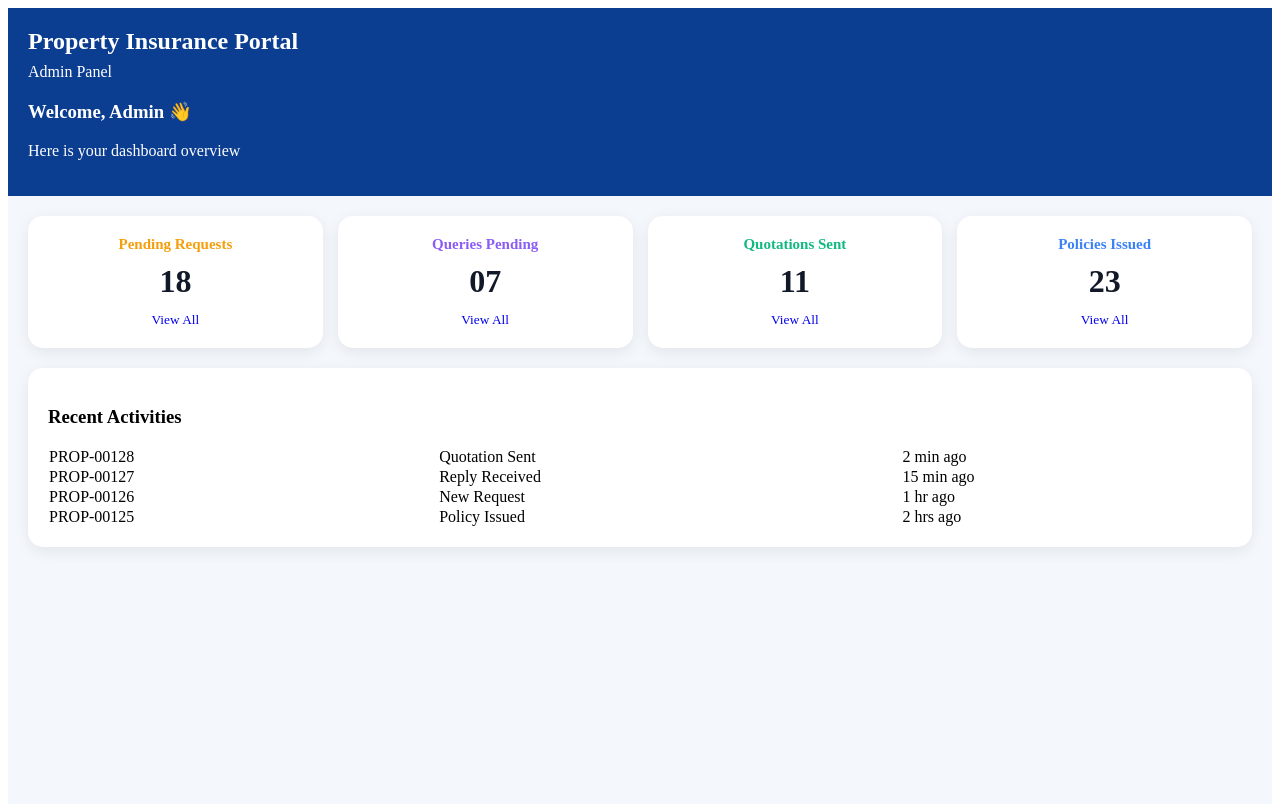
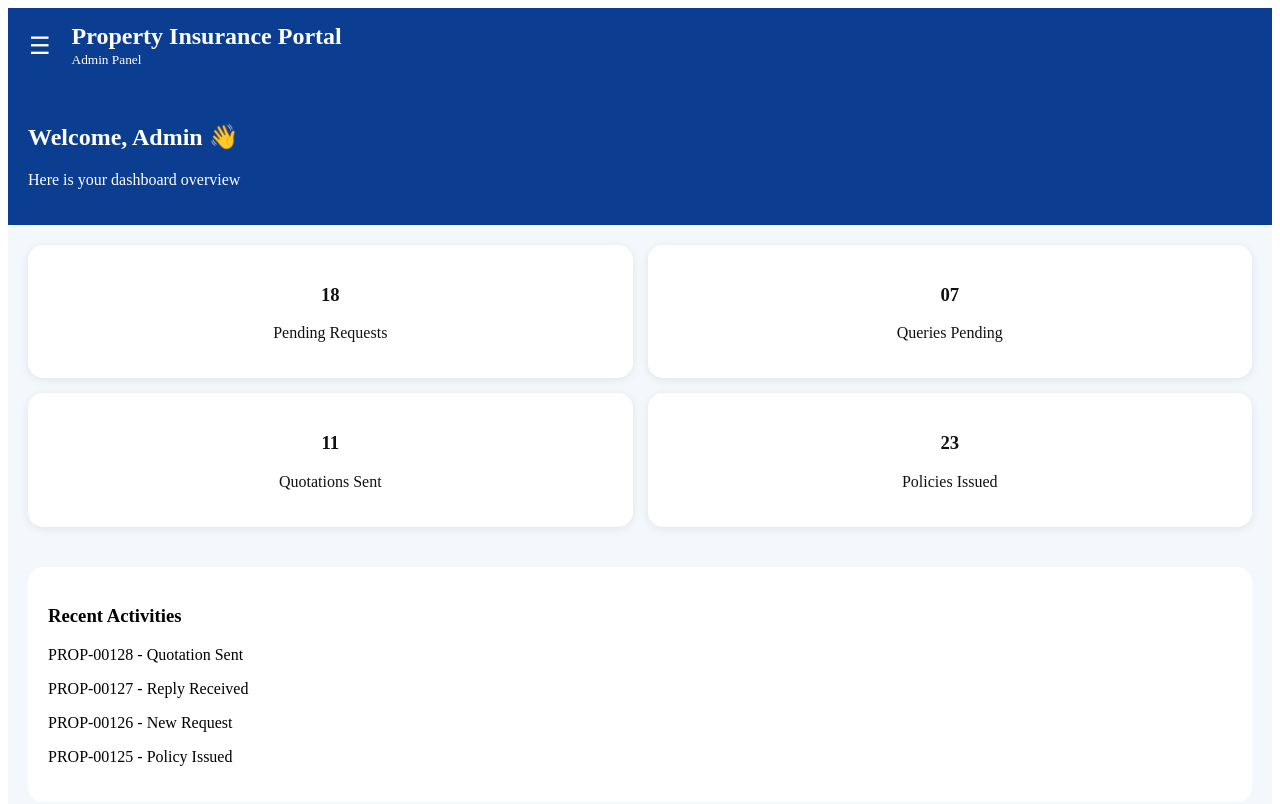
Before and after one commit to Arunsonly/property-insurance-portal, a Next.js app: page /admin/dashboard in a window 1280 px wide. Shown: the top 804 px of the page. Built offline with nearby package versions, Linux system fonts and the light colour scheme.

Commit message:
Update dashboard.js

```diff
--- a/pages/admin/dashboard.js
+++ b/pages/admin/dashboard.js
@@ -1,36 +1,111 @@
+import { useState } from "react";
 import Link from "next/link";
 
 export default function AdminDashboard() {
-  const cards = [
-    {
-      title: "Pending Requests",
-      count: "18",
-      link: "/admin/pending-requests",
-      color: "#f59e0b",
-    },
-    {
-      title: "Queries Pending",
-      count: "07",
-      link: "/admin/query-status",
-      color: "#8b5cf6",
-    },
-    {
-      title: "Quotations Sent",
-      count: "11",
-      link: "/admin/quotation-sent",
-      color: "#10b981",
-    },
-    {
-      title: "Policies Issued",
-      count: "23",
-      link: "/admin/policy-register",
-      color: "#3b82f6",
-    },
-  ];
+  const [menuOpen, setMenuOpen] = useState(false);
 
   return (
-    <div style={{ minHeight: "100vh", background: "#f4f7fc" }}>
+    <div style={{ background: "#f4f7fc", minHeight: "100vh" }}>
 
+      {/* Header */}
+      <div
+        style={{
+          background: "#0b3d91",
+          color: "#fff",
+          padding: "15px",
+          display: "flex",
+          alignItems: "center",
+          gap: "15px",
+        }}
+      >
+        <button
+          onClick={() => setMenuOpen(true)}
+          style={{
+            fontSize: "24px",
+            background: "none",
+            border: "none",
+            color: "#fff",
+            cursor: "pointer",
+          }}
+        >
+          ☰
+        </button>
+
+        <div>
+          <h2 style={{ margin: 0 }}>Property Insurance Portal</h2>
+          <small>Admin Panel</small>
+        </div>
+      </div>
+
+      {/* Sidebar */}
+      {menuOpen && (
+        <>
+          <div
+            onClick={() => setMenuOpen(false)}
+            style={{
+              position: "fixed",
+              inset: 0,
+              background: "rgba(0,0,0,0.4)",
+            }}
+          />
+
+          <div
+            style={{
+              position: "fixed",
+              top: 0,
+              left: 0,
+              width: "260px",
+              height: "100%",
+              background: "#0b3d91",
+              color: "#fff",
+              padding: "20px",
+              zIndex: 1000,
+            }}
+          >
+            <h3>Admin Menu</h3>
+
+            <div style={{ display: "flex", flexDirection: "column", gap: "15px" }}>
+
+              <Link href="/admin/dashboard" style={{ color: "#fff", textDecoration: "none" }}>
+                Dashboard
+              </Link>
+
+              <Link href="/admin/pending-requests" style={{ color: "#fff", textDecoration: "none" }}>
+                Pending Requests
+              </Link>
+
+              <Link href="/admin/query-status" style={{ color: "#fff", textDecoration: "none" }}>
+                Query Status
+              </Link>
+
+              <Link href="/admin/quotation-sent" style={{ color: "#fff", textDecoration: "none" }}>
+                Quotation Sent
+              </Link>
+
+              <Link href="/admin/policy-register" style={{ color: "#fff", textDecoration: "none" }}>
+                Policy Register
+              </Link>
+
+              <Link href="/admin/manage-users" style={{ color: "#fff", textDecoration: "none" }}>
+                Manage Users
+              </Link>
+
+              <Link
+                href="/login"
+                style={{
+                  color: "#ffb4b4",
+                  textDecoration: "none",
+                  marginTop: "20px",
+                }}
+              >
+                Logout
+              </Link>
+            </div>
+          </div>
+        </>
+      )}
+
+      {/* Welcome Section */}
       <div
         style={{
           background: "#0b3d91",
@@ -38,109 +113,73 @@ export default function AdminDashboard() {
           padding: "20px",
         }}
       >
-        <h2 style={{ margin: 0 }}>Property Insurance Portal</h2>
-        <p style={{ marginTop: "8px" }}>Admin Panel</p>
-
-        <h3 style={{ marginTop: "20px" }}>
-          Welcome, Admin 👋
-        </h3>
-
+        <h2>Welcome, Admin 👋</h2>
         <p>Here is your dashboard overview</p>
       </div>
 
+      {/* Cards */}
       <div
         style={{
           display: "grid",
-          gridTemplateColumns: "repeat(auto-fit,minmax(160px,1fr))",
+          gridTemplateColumns: "repeat(2,1fr)",
           gap: "15px",
           padding: "20px",
         }}
       >
-        {cards.map((card, index) => (
-          <Link
-            key={index}
-            href={card.link}
-            style={{ textDecoration: "none" }}
-          >
-            <div
-              style={{
-                background: "#fff",
-                borderRadius: "15px",
-                padding: "20px",
-                textAlign: "center",
-                boxShadow: "0 4px 15px rgba(0,0,0,0.08)",
-              }}
-            >
-              <div
-                style={{
-                  color: card.color,
-                  fontWeight: "bold",
-                  fontSize: "15px",
-                }}
-              >
-                {card.title}
-              </div>
+        <Link href="/admin/pending-requests" style={{ textDecoration: "none" }}>
+          <div style={cardStyle}>
+            <h3>18</h3>
+            <p>Pending Requests</p>
+          </div>
+        </Link>
 
-              <h1
-                style={{
-                  margin: "10px 0",
-                  color: "#111827",
-                }}
-              >
-                {card.count}
-              </h1>
+        <Link href="/admin/query-status" style={{ textDecoration: "none" }}>
+          <div style={cardStyle}>
+            <h3>07</h3>
+            <p>Queries Pending</p>
+          </div>
+        </Link>
 
-              <small>View All</small>
-            </div>
-          </Link>
-        ))}
+        <Link href="/admin/quotation-sent" style={{ textDecoration: "none" }}>
+          <div style={cardStyle}>
+            <h3>11</h3>
+            <p>Quotations Sent</p>
+          </div>
+        </Link>
+
+        <Link href="/admin/policy-register" style={{ textDecoration: "none" }}>
+          <div style={cardStyle}>
+            <h3>23</h3>
+            <p>Policies Issued</p>
+          </div>
+        </Link>
       </div>
 
+      {/* Activity */}
       <div
         style={{
           background: "#fff",
-          margin: "0 20px 20px",
+          margin: "20px",
+          padding: "20px",
           borderRadius: "15px",
-          padding: "20px",
-          boxShadow: "0 4px 15px rgba(0,0,0,0.08)",
         }}
       >
         <h3>Recent Activities</h3>
 
-        <table
-          style={{
-            width: "100%",
-            borderCollapse: "collapse",
-          }}
-        >
-          <tbody>
-            <tr>
-              <td>PROP-00128</td>
-              <td>Quotation Sent</td>
-              <td>2 min ago</td>
-            </tr>
-
-            <tr>
-              <td>PROP-00127</td>
-              <td>Reply Received</td>
-              <td>15 min ago</td>
-            </tr>
-
-            <tr>
-              <td>PROP-00126</td>
-              <td>New Request</td>
-              <td>1 hr ago</td>
-            </tr>
-
-            <tr>
-              <td>PROP-00125</td>
-              <td>Policy Issued</td>
-              <td>2 hrs ago</td>
-            </tr>
-          </tbody>
-        </table>
+        <p>PROP-00128 - Quotation Sent</p>
+        <p>PROP-00127 - Reply Received</p>
+        <p>PROP-00126 - New Request</p>
+        <p>PROP-00125 - Policy Issued</p>
       </div>
-
     </div>
   );
 }
+
+const cardStyle = {
+  background: "#fff",
+  borderRadius: "15px",
+  padding: "20px",
+  textAlign: "center",
+  color: "#111",
+  boxShadow: "0 2px 10px rgba(0,0,0,0.08)",
+};
```
